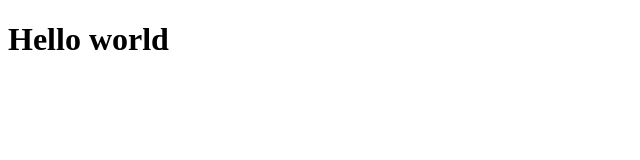
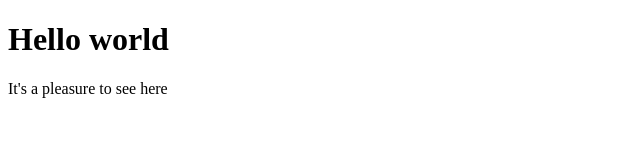
Before and after one commit to ClaraDelhoute/ClaraDelhoute.github.io, a plain HTML site: page index.html in a window 1280 px wide. Shown: the whole page, without its empty margins (0-640 px from the left). Drawn offline with Linux system fonts and the light colour scheme.

Commit message:
Update index.html

```diff
--- a/index.html
+++ b/index.html
@@ -8,5 +8,6 @@
 </head>
 <body>
     <h1>Hello world</h1>
+    <p> It's a pleasure to see here</p>
 </body>
 </html>
```
